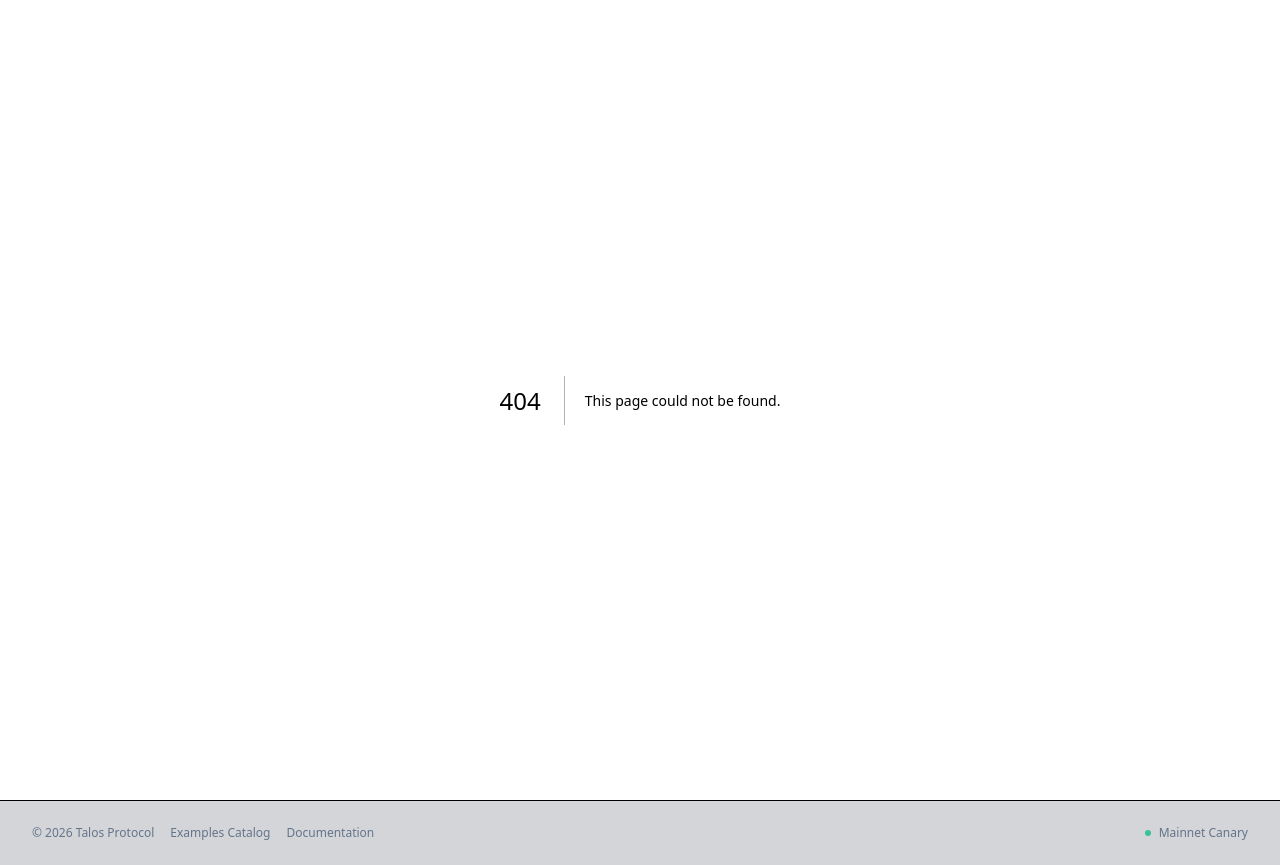
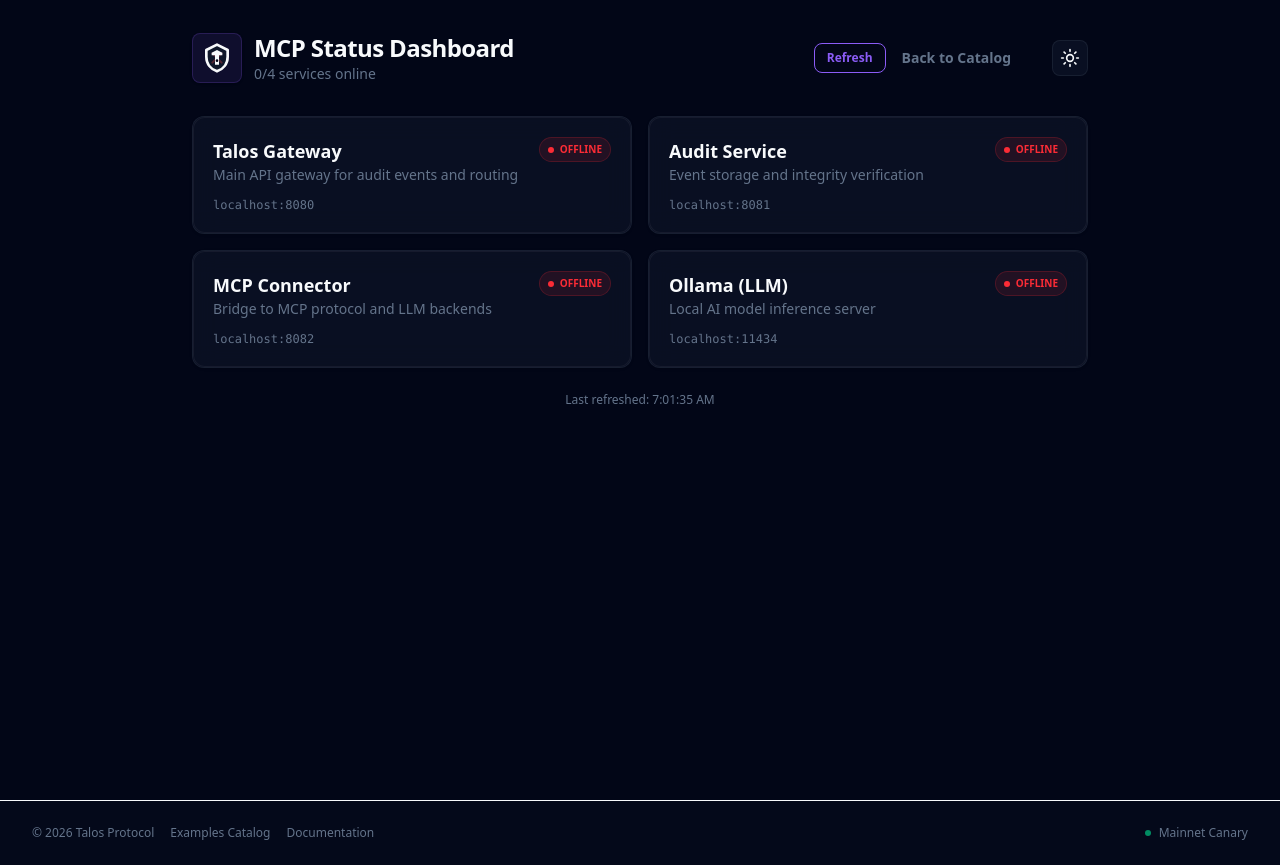
Before and after one commit to talosprotocol/talos-dashboard, a Next.js app: page /examples/mcp-status in a window 1280 px wide. Before the commit this address had no page. Built offline with nearby package versions, Linux system fonts and the light colour scheme; no server answers.

Commit message:
feat: add MCP Status Dashboard and enhance chat with health checks

```diff
--- a/package.json
+++ b/package.json
@@ -1,6 +1,6 @@
 {
   "name": "dashboard",
-  "version": "0.1.19",
+  "version": "0.1.20",
   "private": true,
   "scripts": {
     "dev": "next dev",
--- a/src/app/examples/chat/page.tsx
+++ b/src/app/examples/chat/page.tsx
@@ -17,10 +17,31 @@ export default function ChatPage() {
   const [input, setInput] = useState("");
   const [messages, setMessages] = useState<Message[]>([]);
   const [loading, setLoading] = useState(false);
+  const [backendOnline, setBackendOnline] = useState<boolean | null>(null); // null = checking
   const [sessionId] = useState(
     () => `sess_${Math.random().toString(36).substring(2, 10)}`,
   );
   const scrollRef = useRef<HTMLDivElement>(null);
+
+  const gatewayUrl = process.env.NEXT_PUBLIC_API_URL || "http://localhost:8080";
+
+  // Check backend health on mount
+  useEffect(() => {
+    const checkHealth = async () => {
+      try {
+        const res = await fetch(`${gatewayUrl}/api/gateway/status`, {
+          method: "GET",
+        });
+        setBackendOnline(res.ok);
+      } catch {
+        setBackendOnline(false);
+      }
+    };
+    checkHealth();
+    // Re-check every 30 seconds
+    const interval = setInterval(checkHealth, 30000);
+    return () => clearInterval(interval);
+  }, [gatewayUrl]);
 
   // Auto-scroll
   useEffect(() => {
@@ -30,7 +51,7 @@ export default function ChatPage() {
   }, [messages]);
 
   const handleSend = async () => {
-    if (!input.trim() || loading) return;
+    if (!input.trim() || loading || !backendOnline) return;
 
     const userMsg: Message = { role: "user", content: input };
     setMessages((prev) => [...prev, userMsg]);
@@ -38,9 +59,6 @@ export default function ChatPage() {
     setLoading(true);
 
     try {
-      const gatewayUrl =
-        process.env.NEXT_PUBLIC_API_URL || "http://localhost:8080";
-
       const payload = {
         session_id: sessionId,
         model: "llama3.2:latest",
@@ -108,13 +126,25 @@ export default function ChatPage() {
     <main className="min-h-screen bg-[var(--bg)] p-8 font-sans text-[var(--text-primary)]">
       <div className="max-w-4xl mx-auto space-y-6">
         <PageHeader
-          title="Secure AI Chat"
+          title="Secure AI Agent Chat"
           subtitle={`Session: ${sessionId}`}
           actions={
             <div className="flex items-center gap-4">
-              <span className="px-2 py-1 bg-emerald-500/10 text-emerald-500 text-[10px] font-bold rounded border border-emerald-500/20 tracking-wider">
-                AUDITED
-              </span>
+              {backendOnline === false && (
+                <span className="px-2 py-1 bg-red-500/10 text-red-500 text-[10px] font-bold rounded border border-red-500/20 tracking-wider">
+                  OFFLINE
+                </span>
+              )}
+              {backendOnline === null && (
+                <span className="px-2 py-1 bg-amber-500/10 text-amber-500 text-[10px] font-bold rounded border border-amber-500/20 tracking-wider">
+                  CHECKING...
+                </span>
+              )}
+              {backendOnline === true && (
+                <span className="px-2 py-1 bg-emerald-500/10 text-emerald-500 text-[10px] font-bold rounded border border-emerald-500/20 tracking-wider">
+                  AUDITED
+                </span>
+              )}
               <Link
                 href="/examples"
                 className="text-sm font-semibold text-[var(--text-muted)] hover:text-[var(--text-primary)] transition-colors"
@@ -201,7 +231,7 @@ export default function ChatPage() {
               />
               <button
                 onClick={handleSend}
-                disabled={loading || !input.trim()}
+                disabled={loading || !input.trim() || !backendOnline}
                 className="bg-[var(--text-primary)] text-[var(--bg)] px-5 py-2.5 rounded-xl text-sm font-bold hover:opacity-90 disabled:opacity-30 disabled:cursor-not-allowed transition-all shadow-lg active:scale-95"
               >
                 Send
--- /dev/null
+++ b/src/app/examples/mcp-status/page.tsx
@@ -0,0 +1,204 @@
+"use client";
+
+import { GlassPanel } from "@/components/ui/GlassPanel";
+import { PageHeader } from "@/components/ui/PageHeader";
+import { useState, useEffect } from "react";
+import Link from "next/link";
+
+interface ServiceStatus {
+  name: string;
+  description: string;
+  port: number;
+  endpoint: string;
+  status: "online" | "offline" | "checking";
+  latency?: number;
+  lastChecked?: Date;
+}
+
+const CONFIGURED_SERVICES: ServiceStatus[] = [
+  {
+    name: "Talos Gateway",
+    description: "Main API gateway for audit events and routing",
+    port: 8080,
+    endpoint: "/api/gateway/status",
+    status: "checking",
+  },
+  {
+    name: "Audit Service",
+    description: "Event storage and integrity verification",
+    port: 8081,
+    endpoint: "/health",
+    status: "checking",
+  },
+  {
+    name: "MCP Connector",
+    description: "Bridge to MCP protocol and LLM backends",
+    port: 8082,
+    endpoint: "/health",
+    status: "checking",
+  },
+  {
+    name: "Ollama (LLM)",
+    description: "Local AI model inference server",
+    port: 11434,
+    endpoint: "/api/tags",
+    status: "checking",
+  },
+];
+
+export default function MCPStatusPage() {
+  const [services, setServices] =
+    useState<ServiceStatus[]>(CONFIGURED_SERVICES);
+  const [lastRefresh, setLastRefresh] = useState<Date | null>(null);
+
+  const checkService = async (
+    service: ServiceStatus,
+  ): Promise<ServiceStatus> => {
+    const start = Date.now();
+    try {
+      const res = await fetch(
+        `http://localhost:${service.port}${service.endpoint}`,
+        {
+          method: "GET",
+          signal: AbortSignal.timeout(5000),
+        },
+      );
+      const latency = Date.now() - start;
+      return {
+        ...service,
+        status: res.ok ? "online" : "offline",
+        latency,
+        lastChecked: new Date(),
+      };
+    } catch {
+      return {
+        ...service,
+        status: "offline",
+        latency: undefined,
+        lastChecked: new Date(),
+      };
+    }
+  };
+
+  const refreshAll = async () => {
+    setServices((prev) =>
+      prev.map((s) => ({ ...s, status: "checking" as const })),
+    );
+    const results = await Promise.all(CONFIGURED_SERVICES.map(checkService));
+    setServices(results);
+    setLastRefresh(new Date());
+  };
+
+  useEffect(() => {
+    // Initial load
+    (async () => {
+      setServices((prev) =>
+        prev.map((s) => ({ ...s, status: "checking" as const })),
+      );
+      const results = await Promise.all(CONFIGURED_SERVICES.map(checkService));
+      setServices(results);
+      setLastRefresh(new Date());
+    })();
+
+    // Periodic refresh
+    const interval = setInterval(async () => {
+      setServices((prev) =>
+        prev.map((s) => ({ ...s, status: "checking" as const })),
+      );
+      const results = await Promise.all(CONFIGURED_SERVICES.map(checkService));
+      setServices(results);
+      setLastRefresh(new Date());
+    }, 30000);
+    return () => clearInterval(interval);
+  }, []);
+
+  const onlineCount = services.filter((s) => s.status === "online").length;
+  const totalCount = services.length;
+
+  return (
+    <main className="min-h-screen bg-[var(--bg)] p-8 font-sans text-[var(--text-primary)]">
+      <div className="max-w-4xl mx-auto space-y-6">
+        <PageHeader
+          title="MCP Status Dashboard"
+          subtitle={`${onlineCount}/${totalCount} services online`}
+          actions={
+            <div className="flex items-center gap-4">
+              <button
+                onClick={refreshAll}
+                className="px-3 py-1.5 text-xs font-semibold border border-[var(--accent)] text-[var(--accent)] rounded-lg hover:bg-[var(--accent)]/10 transition-all"
+              >
+                Refresh
+              </button>
+              <Link
+                href="/examples"
+                className="text-sm font-semibold text-[var(--text-muted)] hover:text-[var(--text-primary)] transition-colors"
+              >
+                Back to Catalog
+              </Link>
+            </div>
+          }
+        />
+
+        {/* Status Grid */}
+        <div className="grid grid-cols-1 md:grid-cols-2 gap-4">
+          {services.map((service) => (
+            <GlassPanel key={service.name} className="p-5">
+              <div className="flex items-start justify-between mb-3">
+                <div>
+                  <h3 className="font-bold text-lg">{service.name}</h3>
+                  <p className="text-[var(--text-muted)] text-sm">
+                    {service.description}
+                  </p>
+                </div>
+                <StatusBadge status={service.status} />
+              </div>
+
+              <div className="flex items-center justify-between text-xs text-[var(--text-muted)]">
+                <span className="font-mono">localhost:{service.port}</span>
+                {service.latency !== undefined && (
+                  <span className="text-[var(--success)]">
+                    {service.latency}ms
+                  </span>
+                )}
+              </div>
+            </GlassPanel>
+          ))}
+        </div>
+
+        {/* Footer */}
+        <div className="text-center text-xs text-[var(--text-muted)]">
+          {lastRefresh && (
+            <span>Last refreshed: {lastRefresh.toLocaleTimeString()}</span>
+          )}
+        </div>
+      </div>
+    </main>
+  );
+}
+
+function StatusBadge({
+  status,
+}: Readonly<{ status: "online" | "offline" | "checking" }>) {
+  if (status === "online") {
+    return (
+      <span className="flex items-center gap-1.5 px-2 py-1 bg-emerald-500/10 text-emerald-500 text-[10px] font-bold rounded-full border border-emerald-500/20">
+        <span className="w-1.5 h-1.5 bg-emerald-500 rounded-full animate-pulse" />
+        {"ONLINE"}
+      </span>
+    );
+  }
+  if (status === "offline") {
+    return (
+      <span className="flex items-center gap-1.5 px-2 py-1 bg-red-500/10 text-red-500 text-[10px] font-bold rounded-full border border-red-500/20">
+        <span className="w-1.5 h-1.5 bg-red-500 rounded-full" />
+        {"OFFLINE"}
+      </span>
+    );
+  }
+  return (
+    <span className="flex items-center gap-1.5 px-2 py-1 bg-amber-500/10 text-amber-500 text-[10px] font-bold rounded-full border border-amber-500/20">
+      <span className="w-1.5 h-1.5 bg-amber-500 rounded-full animate-pulse" />
+      {"CHECKING..."}
+    </span>
+  );
+}
--- a/src/app/examples/page.tsx
+++ b/src/app/examples/page.tsx
@@ -7,10 +7,17 @@ import Link from "next/link";
 export default function ExamplesPage() {
   const examples = [
     {
-      title: "Secure AI Chat",
+      title: "Secure AI Agent Chat",
       description:
         "End-to-end audited LLM interaction using Talos Protocol capabilities.",
       link: "/examples/chat",
+      status: "ready",
+    },
+    {
+      title: "MCP Status Dashboard",
+      description:
+        "Real-time monitoring of all configured MCP downstream services.",
+      link: "/examples/mcp-status",
       status: "ready",
     },
     {
```
